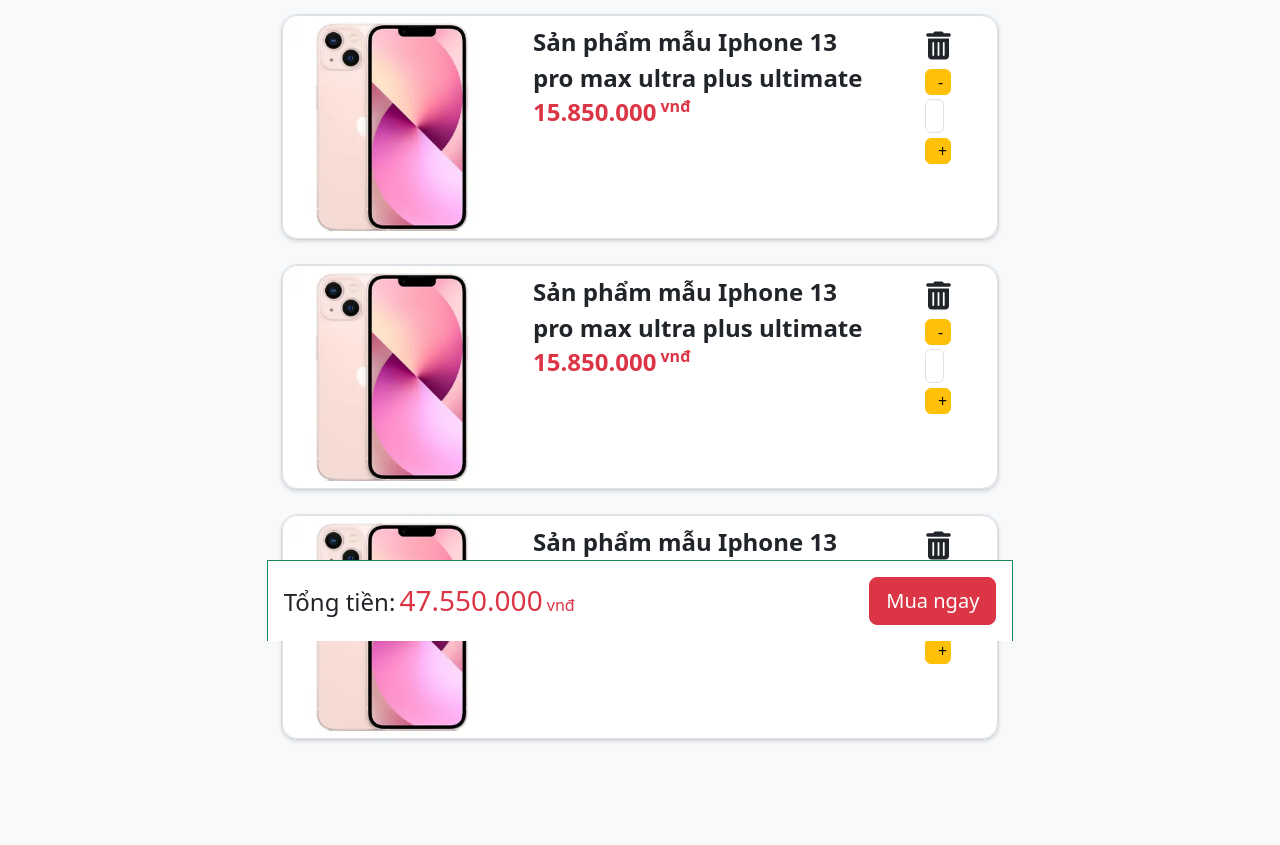
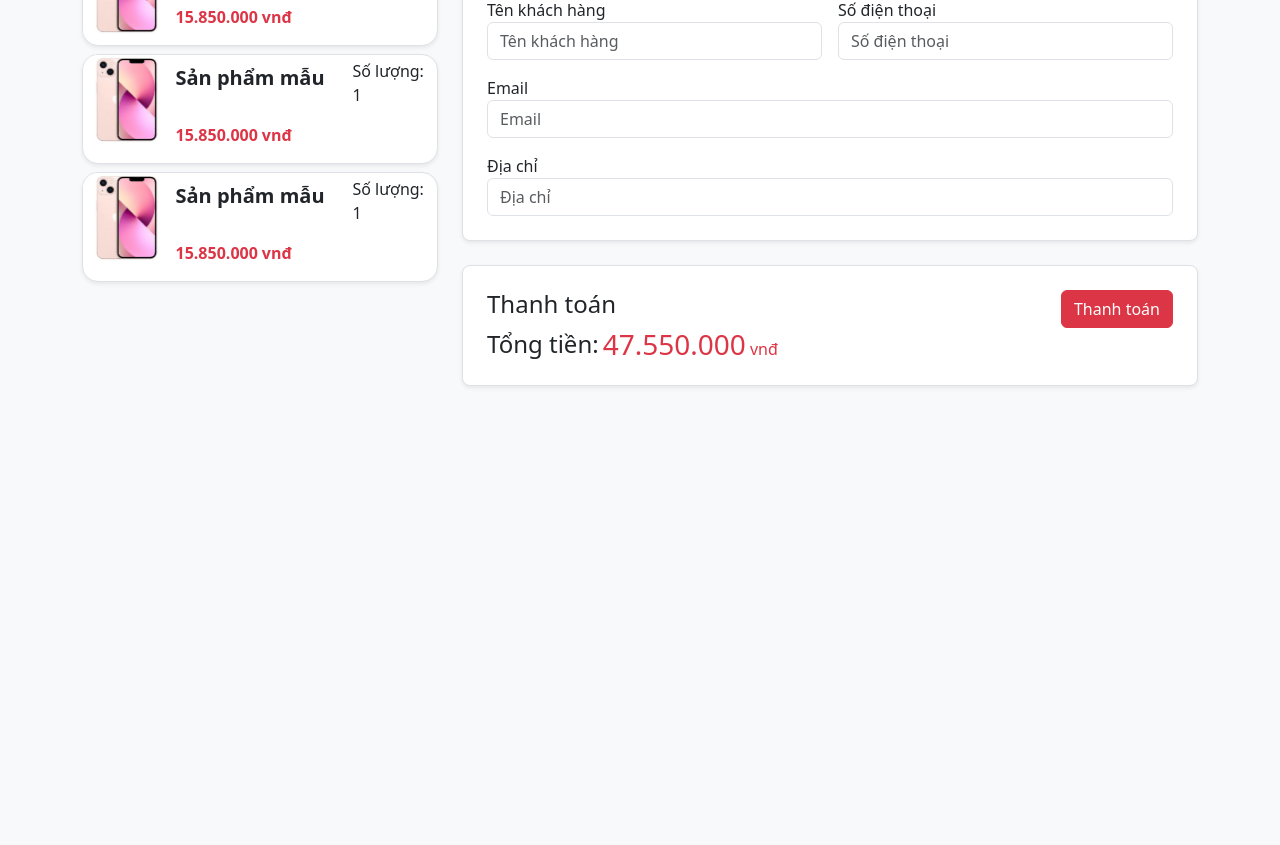
Before and after one commit to TranMThai/WEB207-assignment, a plain HTML site: page XacNhanDonHang.html in a window 1280 px wide. Shown: the part 159-1004 px from the top of the page. After the commit the page ends 800 px from the top, so only its background shows below. Drawn offline with Linux system fonts and the light colour scheme.

Commit message:
complete XacNhanDonHang.html

```diff
--- a/XacNhanDonHang.html
+++ b/XacNhanDonHang.html
@@ -80,151 +80,147 @@
 
 
     <main>
-        <div class="mx-3 d-block my-4">
-            <div class="row justify-content-center g-4">
-                <div class="text-center">
-                    <h2>Giỏ hàng</h2>
-                </div>
-                <div class="col-12 col-lg-7">
-                    <div class="bg-white border rounded-4 shadow-sm">
-                        <div class="border rounded-4 overflow-hidden shadow-sm">
-                            <div class="row">
-                                <div class="col-4 d-flex align-items-center">
-                                    <div class="ratio ratio-1x1">
-                                        <img src="image/iphone-13.jpg" class="object-fit-contain" alt="">
+        <div class="container my-3">
+            <div class="row g-4">
+                <div class="col-12 col-lg-4">
+                    <div class="row g-2">
+                        <div class="col-12">
+                            <div class="border rounded-4 overflow-hidden shadow-sm bg-white">
+                                <div class="row g-0">
+                                    <div class="col-3">
+                                        <div class="d-flex align-items-center h-100">
+                                            <div class="ratio ratio-1x1">
+                                                <img src="image/iphone-13.jpg" class="object-fit-contain" alt="">
+                                            </div>
+                                        </div>
                                     </div>
-                                </div>
-                                <div class="col-8 infor mt-2 px-3">
-                                    <div class="row">
-                                        <div class="col-9">
-                                            <div class="product-name overflow-hidden" style="height: 70px;">
-                                                <a class="nav-link" href="ChiTietSanPham.html">
-                                                    <p class="fw-bold fs-4">Sản phẩm mẫu Iphone 13 pro max ultra plus
-                                                        ultimate z</p>
-                                                </a>
+                                    <div class="col-6">
+                                        <div class="infor mt-2 px-1">
+                                            <div class="product-name overflow-hidden" style="height: 60px;">
+                                                <p class="fw-bold fs-5">Sản phẩm mẫu</p>
                                             </div>
                                             <div class="d-flex flex-wrap mb-3 ">
-                                                <p class="fw-bold text-danger my-0 fs-4">15.850.000</p>
+                                                <p class="fw-bold text-danger my-0">15.850.000</p>
                                                 <p class="fw-bold text-danger ms-1 my-0">vnđ</p>
                                             </div>
                                         </div>
-                                        <div class="col-3 pe-4">
-                                            <div class="d-flex justify-content-center"><i
-                                                    class="fas fa-trash-alt fs-3 my-2"></i></div>
-                                            <div class="d-flex flex-column align-items-center me-2">
-                                                <div class="w-25">
-                                                    <button class="btn btn-warning w-100 py-0" type="button">-</button>
-                                                    <input class="form-control my-1 p-1" type="number" name="soLuong"
-                                                        id="soLuong" readonly value="1">
-                                                    <button class="btn btn-warning w-100 py-0" type="button">+ </button>
-                                                </div>
+                                    </div>
+                                    <div class="col-3 p-1">
+                                        <p class="d-inline">Số lượng: </p>
+                                        <p class="d-inline">1</p>
+                                    </div>
+                                </div>
+                            </div>
+                        </div>
+                        <div class="col-12">
+                            <div class="border rounded-4 overflow-hidden shadow-sm bg-white">
+                                <div class="row g-0">
+                                    <div class="col-3">
+                                        <div class="ratio ratio-1x1">
+                                            <img src="image/iphone-13.jpg" class="object-fit-contain" alt="">
+                                        </div>
+                                    </div>
+                                    <div class="col-6">
+                                        <div class="infor mt-2 px-1">
+                                            <div class="product-name overflow-hidden" style="height: 60px;">
+                                                <p class="fw-bold fs-5">Sản phẩm mẫu</p>
+                                            </div>
+                                            <div class="d-flex flex-wrap mb-3 ">
+                                                <p class="fw-bold text-danger my-0">15.850.000</p>
+                                                <p class="fw-bold text-danger ms-1 my-0">vnđ</p>
                                             </div>
                                         </div>
+                                    </div>
+                                    <div class="col-3 p-1">
+                                        <p class="d-inline">Số lượng: </p>
+                                        <p class="d-inline">1</p>
+                                    </div>
+                                </div>
+                            </div>
+                        </div>
+                        <div class="col-12">
+                            <div class="border rounded-4 overflow-hidden shadow-sm bg-white">
+                                <div class="row g-0">
+                                    <div class="col-3">
+                                        <div class="ratio ratio-1x1">
+                                            <img src="image/iphone-13.jpg" class="object-fit-contain" alt="">
+                                        </div>
+                                    </div>
+                                    <div class="col-6">
+                                        <div class="infor mt-2 px-1">
+                                            <div class="product-name overflow-hidden" style="height: 60px;">
+                                                <p class="fw-bold fs-5">Sản phẩm mẫu</p>
+                                            </div>
+                                            <div class="d-flex flex-wrap mb-3 ">
+                                                <p class="fw-bold text-danger my-0">15.850.000</p>
+                                                <p class="fw-bold text-danger ms-1 my-0">vnđ</p>
+                                            </div>
+                                        </div>
+                                    </div>
+                                    <div class="col-3 p-1">
+                                        <p class="d-inline">Số lượng: </p>
+                                        <p class="d-inline">1</p>
                                     </div>
                                 </div>
                             </div>
                         </div>
                     </div>
                 </div>
-                <div class="col-12 col-lg-7">
-                    <div class="bg-white border rounded-4 shadow-sm">
-                        <div class="border rounded-4 overflow-hidden shadow-sm">
+                <div class="col-12 col-lg-8">
+                    <div class="bg-white border rounded-3 shadow-sm">
+                        <div class="m-3">
+                            <h4 class="m-2">Thông tin khách hàng</h4>
                             <div class="row">
-                                <div class="col-4 d-flex align-items-center">
-                                    <div class="ratio ratio-1x1">
-                                        <img src="image/iphone-13.jpg" class="object-fit-contain" alt="">
+                                <div class="col-6 pe-0">
+                                    <div class="m-2">
+                                        <label for="ten-khach-hang">Tên khách hàng</label>
+                                        <input class="form-control" type="text" id="ten-khach-hang"
+                                            placeholder="Tên khách hàng">
                                     </div>
                                 </div>
-                                <div class="col-8 infor mt-2 px-3">
-                                    <div class="row">
-                                        <div class="col-9">
-                                            <div class="product-name overflow-hidden" style="height: 70px;">
-                                                <a class="nav-link" href="ChiTietSanPham.html">
-                                                    <p class="fw-bold fs-4">Sản phẩm mẫu Iphone 13 pro max ultra plus
-                                                        ultimate z</p>
-                                                </a>
-                                            </div>
-                                            <div class="d-flex flex-wrap mb-3 ">
-                                                <p class="fw-bold text-danger my-0 fs-4">15.850.000</p>
-                                                <p class="fw-bold text-danger ms-1 my-0">vnđ</p>
-                                            </div>
-                                        </div>
-                                        <div class="col-3 pe-4">
-                                            <div class="d-flex justify-content-center"><i
-                                                    class="fas fa-trash-alt fs-3 my-2"></i></div>
-                                            <div class="d-flex flex-column align-items-center me-2">
-                                                <div class="w-25">
-                                                    <button class="btn btn-warning w-100 py-0" type="button">-</button>
-                                                    <input class="form-control my-1 p-1" type="number" name="soLuong"
-                                                        id="soLuong" readonly value="1">
-                                                    <button class="btn btn-warning w-100 py-0" type="button">+ </button>
-                                                </div>
-                                            </div>
-                                        </div>
+                                <div class="col-6 ps-0">
+                                    <div class="m-2">
+                                        <label for="sdt-khach-hang">Số điện thoại</label>
+                                        <input class="form-control" type="tel" id="sdt-khach-hang"
+                                            placeholder="Số điện thoại">
+                                    </div>
+                                </div>
+                                <div class="col-12">
+                                    <div class="m-2">
+                                        <label for="email-khach-hang">Email</label>
+                                        <input class="form-control" type="text" id="email-khach-hang"
+                                            placeholder="Email">
+                                    </div>
+                                </div>
+                                <div class="col-12">
+                                    <div class="m-2">
+                                        <label for="dia-chi-khach-hang">Địa chỉ</label>
+                                        <input class="form-control" type="text" id="dia-chi-khach-hang"
+                                            placeholder="Địa chỉ">
                                     </div>
                                 </div>
                             </div>
                         </div>
                     </div>
-                </div>
-                <div class="col-12 col-lg-7">
-                    <div class="bg-white border rounded-4 shadow-sm">
-                        <div class="border rounded-4 overflow-hidden shadow-sm">
-                            <div class="row">
-                                <div class="col-4 d-flex align-items-center">
-                                    <div class="ratio ratio-1x1">
-                                        <img src="image/iphone-13.jpg" class="object-fit-contain" alt="">
-                                    </div>
-                                </div>
-                                <div class="col-8 infor mt-2 px-3">
-                                    <div class="row">
-                                        <div class="col-9">
-                                            <div class="product-name overflow-hidden" style="height: 70px;">
-                                                <a class="nav-link" href="ChiTietSanPham.html">
-                                                    <p class="fw-bold fs-4">Sản phẩm mẫu Iphone 13 pro max ultra plus
-                                                        ultimate z</p>
-                                                </a>
-                                            </div>
-                                            <div class="d-flex flex-wrap mb-3 ">
-                                                <p class="fw-bold text-danger my-0 fs-4">15.850.000</p>
-                                                <p class="fw-bold text-danger ms-1 my-0">vnđ</p>
-                                            </div>
-                                        </div>
-                                        <div class="col-3 pe-4">
-                                            <div class="d-flex justify-content-center"><i
-                                                    class="fas fa-trash-alt fs-3 my-2"></i></div>
-                                            <div class="d-flex flex-column align-items-center me-2">
-                                                <div class="w-25">
-                                                    <button class="btn btn-warning w-100 py-0" type="button">-</button>
-                                                    <input class="form-control my-1 p-1" type="number" name="soLuong"
-                                                        id="soLuong" readonly value="1">
-                                                    <button class="btn btn-warning w-100 py-0" type="button">+ </button>
-                                                </div>
-                                            </div>
-                                        </div>
-                                    </div>
+                    <div class="bg-white border rounded-3 shadow-sm my-4">
+                        <div class="m-4">
+                            <div class="d-flex justify-content-between align-items-center">
+                                <h4 class="">Thanh toán</h4>
+                                <button type="button" class="btn btn-danger">Thanh toán</button>
+                            </div>
+                            <div class="d-flex align-items-center">
+                                <h4 class="mb-0 d-inline me-1">Tổng tiền:</h4>
+                                <div class="text-danger d-inline">
+                                    <h3 class="d-inline">47.550.000</h3>
+                                    <p class="d-inline">vnđ</p>
                                 </div>
                             </div>
                         </div>
                     </div>
                 </div>
-                <div
-                    class="col-12 col-lg-7 fixed-bottom container bg-white border border-1 border-success border-bottom-0 p-3 getheight">
-                    <div class="d-flex justify-content-between align-items-center">
-                        <div>
-                            <h4 class="mb-0 d-inline">Tổng tiền:</h4>
-                            <div class="text-danger d-inline">
-                                <h3 class="d-inline">47.550.000</h3>
-                                <p class="d-inline">vnđ</p>
-                            </div>
-                        </div>
-                        <button type="button" class="btn btn-danger btn-lg">Mua ngay</button>
-                    </div>
-                </div>
             </div>
         </div>
     </main>
-    <footer class="container" style="height: 81px;"></footer>
 
     <script src="lib/bootstrap.js"></script>
 </body>
```
Also changed, not shown: ChiTietSanPham.html (+1 -1 lines), GioHang.html (+8 -8 lines), LocSanPham.html (+1 -1 lines).
